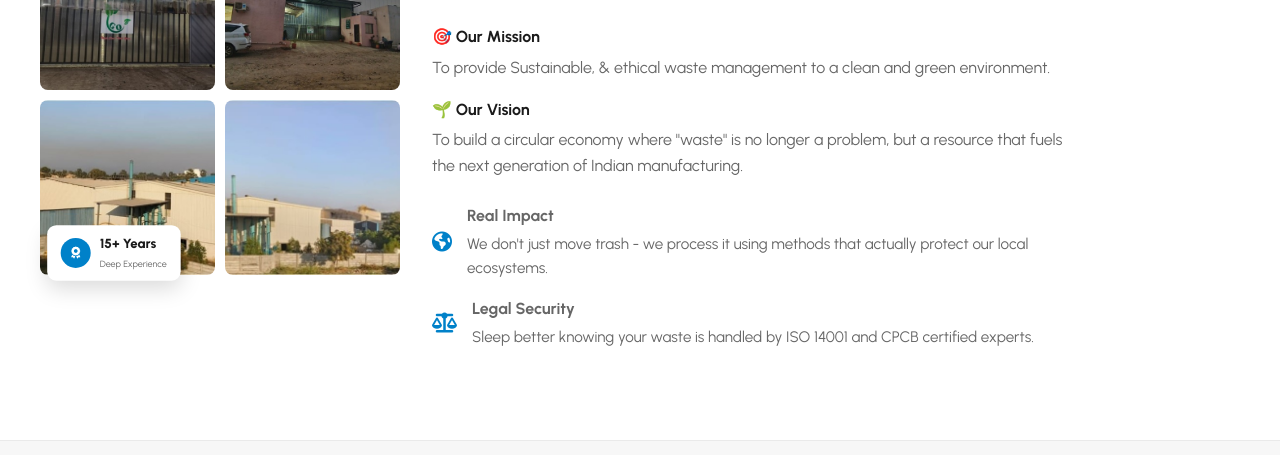
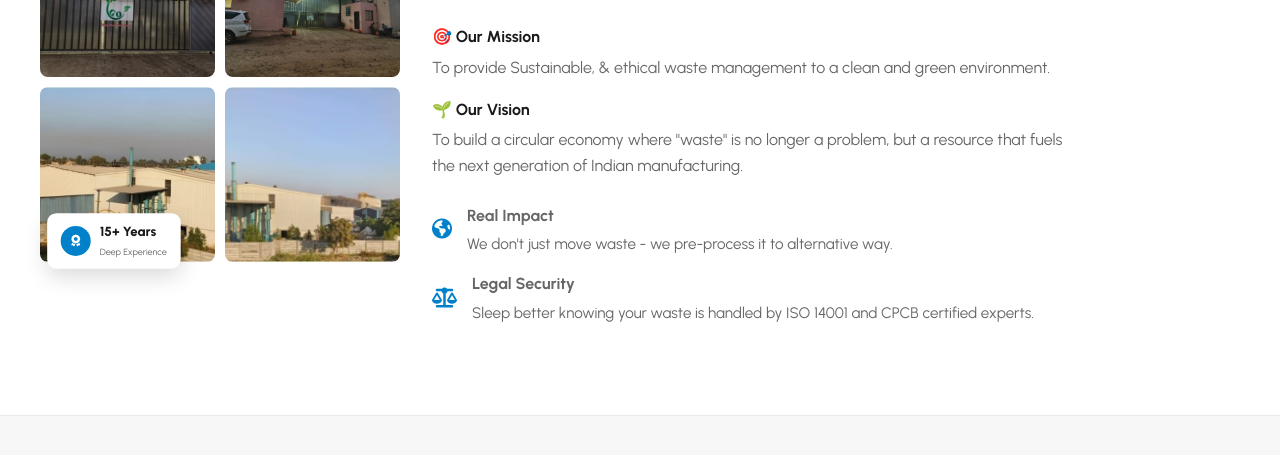
Before and after one commit to aman-cloud-hash/gogreen, a plain HTML site: page frontend/about.html in a window 1280 px wide. Shown: the part 625-1080 px from the top of the page. Drawn offline with Linux system fonts and the light colour scheme; no server answers.

```diff
--- a/frontend/about.html
+++ b/frontend/about.html
@@ -100,8 +100,8 @@
                         <i class="fa-solid fa-earth-americas"></i>
                         <div>
                             <strong>Real Impact</strong>
-                            <p style="margin:4px 0 0 0; font-size:0.95rem;">We don't just move trash - we process it
-                                using methods that actually protect our local ecosystems.</p>
+                            <p style="margin:4px 0 0 0; font-size:0.95rem;">We don't just move waste - we pre-process it
+                                to alternative way.</p>
                         </div>
                     </li>
                     <li>
```
Also changed, not shown: backend/package.json (+8 -1 lines), 1 other file.
